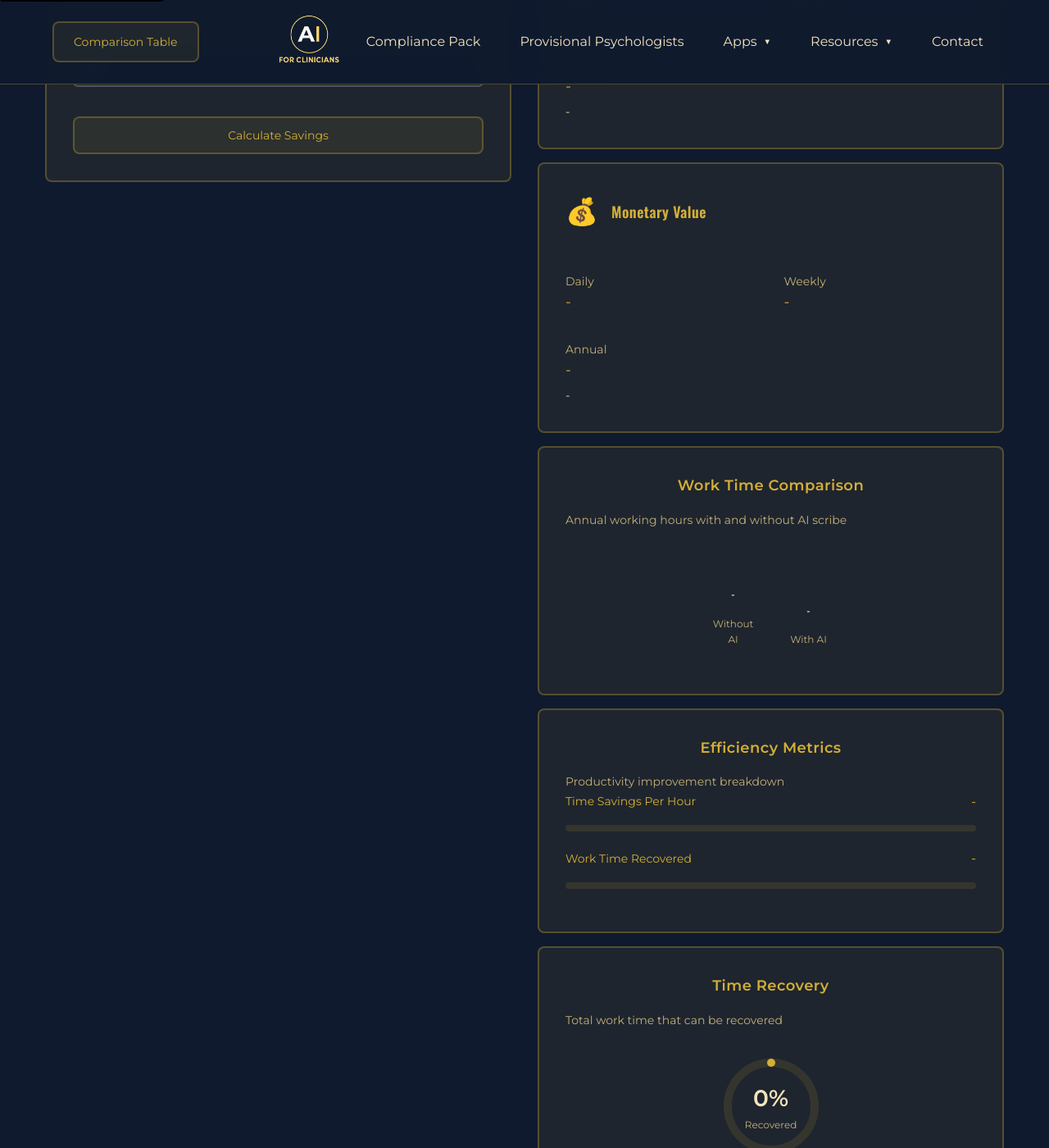
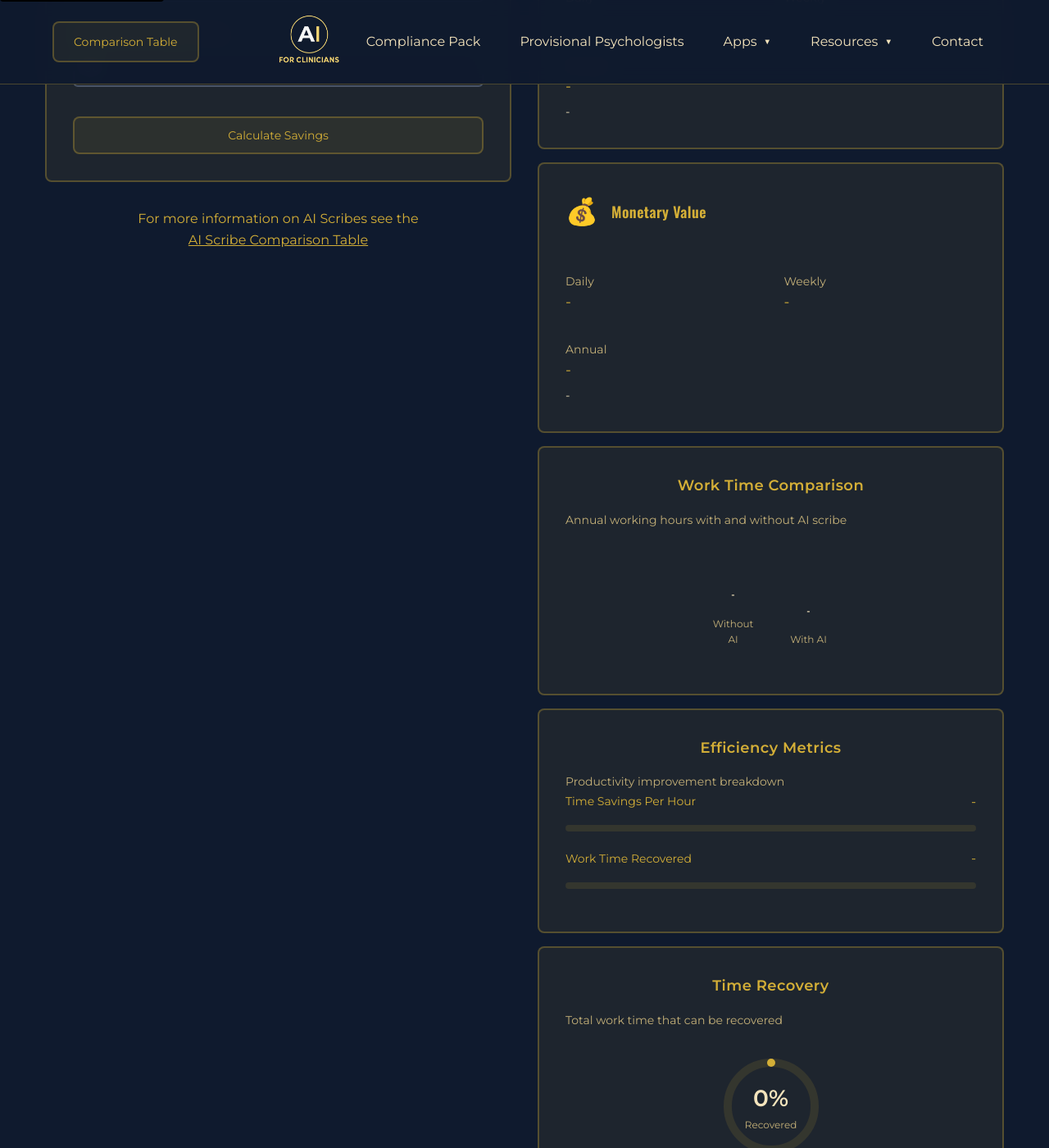
Before and after one commit to keisler-au/aiforclin, a Jekyll site: the page built from calculator/index.html, in a window 1280 px wide and 1400 px high, scrolled down 573 px. Shown: the whole window at 82% size. Built offline with Jekyll 4.4.1, drawn with Linux system fonts in a browser that asks for light colours.

Commit message:
calc-footer

```diff
--- a/assets/css/style.css
+++ b/assets/css/style.css
@@ -1373,6 +1373,11 @@ a {
     .pricing-grid { grid-template-columns: 1fr; }
 
     /* Calculator specific styles */
+    .calc-footer {
+        max-width: 500px;
+        justify-self: center;
+        text-align: center;
+    }
     .bar-chart {
         display: flex;
         align-items: flex-end;
--- a/calculator/index.html
+++ b/calculator/index.html
@@ -32,6 +32,8 @@ title: AI Scribe Savings Calculator
                     <button type="submit" class="btn w-100 justify-center">Calculate Savings</button>
                 </form>
             </section>
+
+            <section class="calc-footer mt-8">For more information on AI Scribes see the <br><a href="../comparisons/" style="text-decoration: underline;">AI Scribe Comparison Table</a></section>
         </section>
 
         <aside class="right-panel">
```
